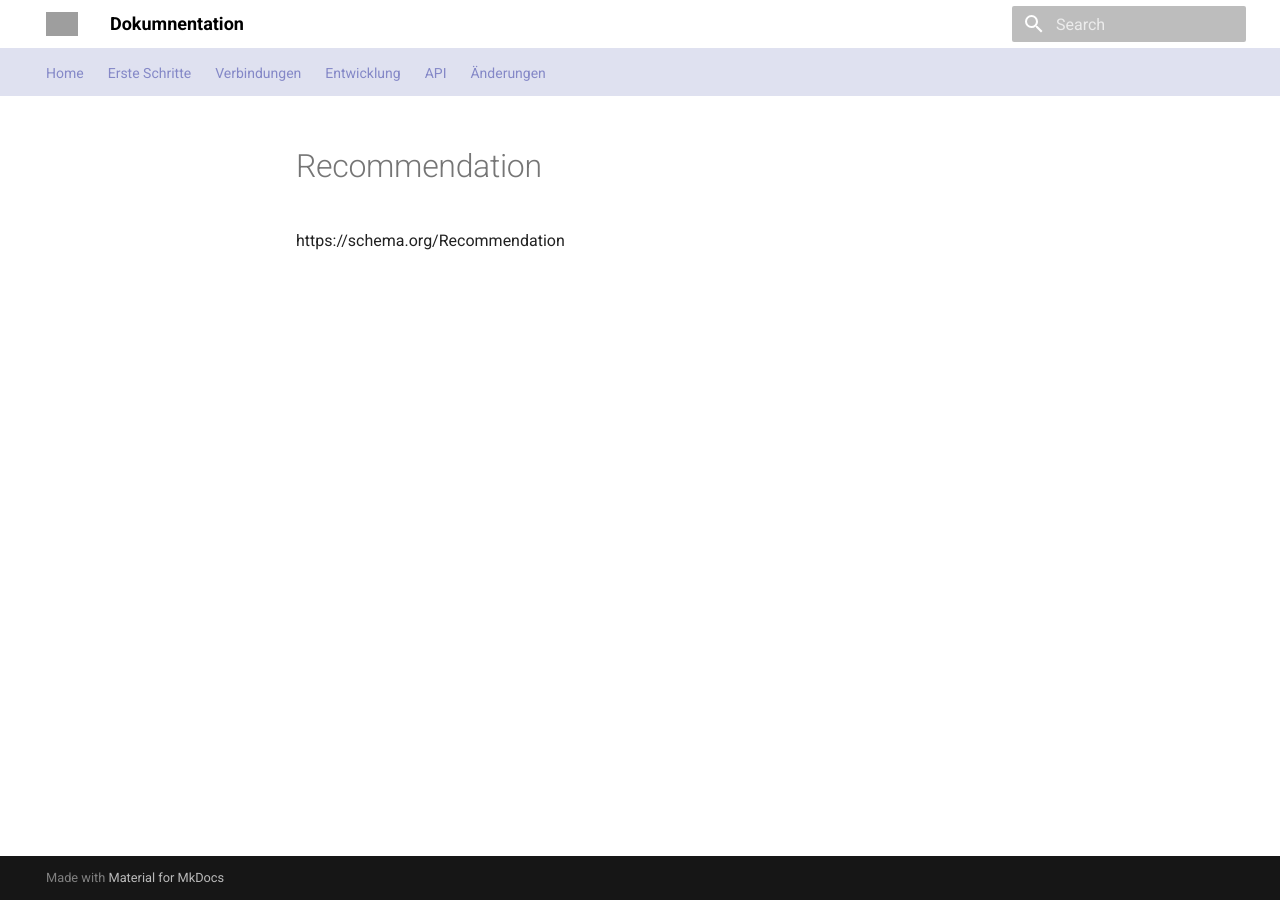
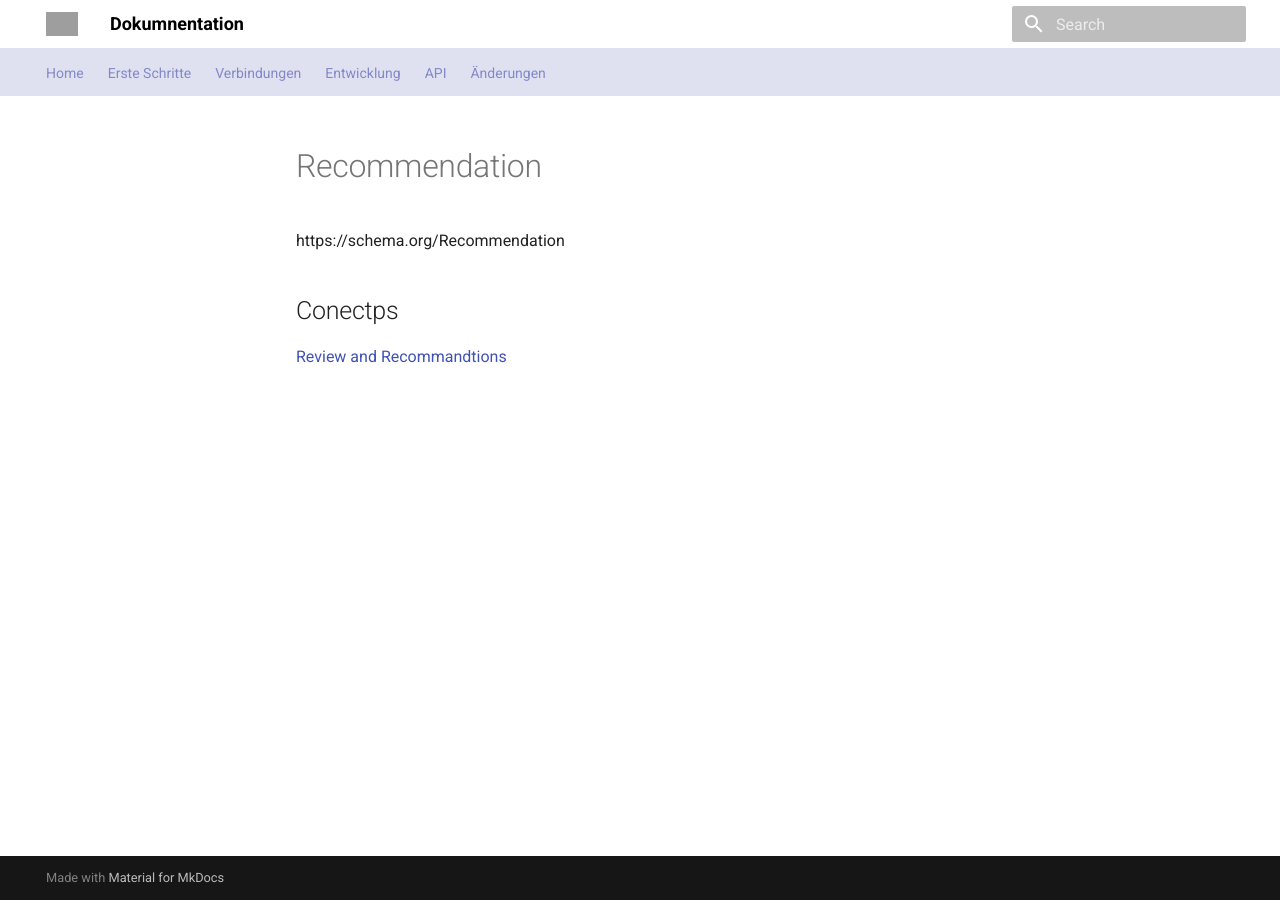
Before and after one commit to tsolenthaler/docs.contentdesk.io, an MkDocs documentation site: the page built from docs/dev/dataschema/types/Recommendation.md, in a window 1280 px wide. Built offline with MkDocs 1.6.1 and Material for MkDocs 9.7.7, drawn with Linux system fonts in a browser that asks for light colours; grey boxes are pictures that could not be loaded.

Commit message:
docs: Add missing concept link in Recommendation.md

```diff
--- a/docs/dev/dataschema/types/Recommendation.md
+++ b/docs/dev/dataschema/types/Recommendation.md
@@ -1,3 +1,8 @@
 # Recommendation
 
 https://schema.org/Recommendation
+
+
+## Conectps
+
+[Review and Recommandtions](dev\concepts\reviews-and-recommendations.md)
```
